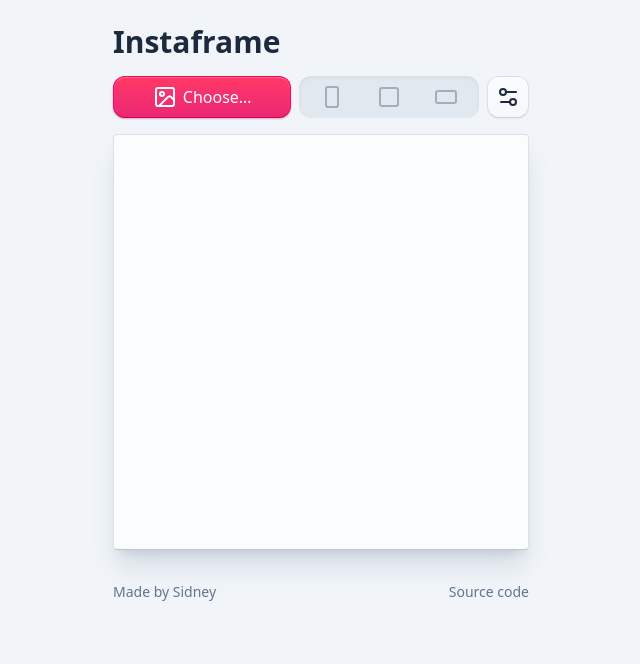
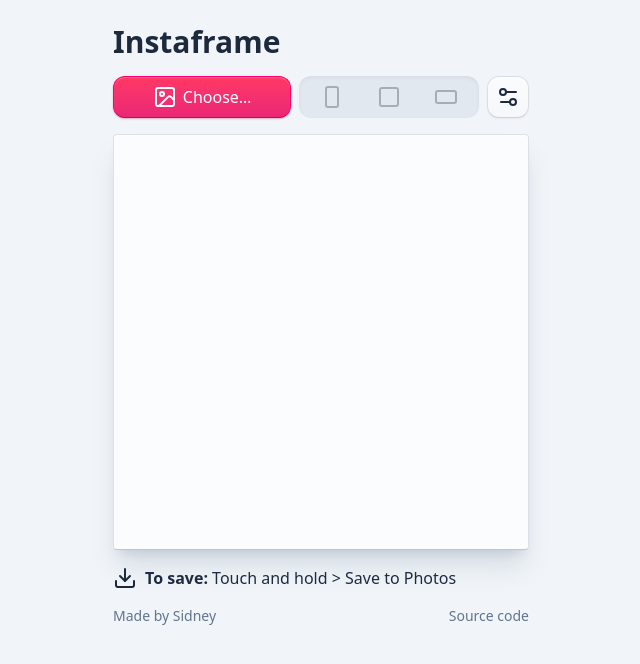
Before and after one commit to notsidney/instaframe, a React (Vite) app: page / in a window 1280 px wide. Shown: the top 664 px of the page, without its empty margins (319-959 px from the left). Built offline with nearby package versions, Linux system fonts and the light colour scheme.

Commit message:
fix color picker

```diff
--- a/src/App.tsx
+++ b/src/App.tsx
@@ -1,13 +1,8 @@
-import { useAtomValue } from "jotai";
 import { DownloadIcon } from "lucide-react";
 import Canvas from "./Canvas";
 import Controls from "./Controls";
-import Expand from "./Expand";
-import { imageAtom } from "./atoms";
 
 export default function App() {
-	const image = useAtomValue(imageAtom);
-
 	return (
 		<main className="container mx-auto max-w-md p-4 pt-6 flex flex-col gap-4 select-none">
 			<header>
@@ -17,7 +12,6 @@
 			<Controls />
 			<Canvas />
 
-			<Expand expanded={image != null}>
 			<div className="flex gap-2">
 				<DownloadIcon />
 				<span>
@@ -25,7 +19,6 @@
 					Save&nbsp;to&nbsp;Photos
 				</span>
 			</div>
-			</Expand>
 
 			<footer className="mt-auto text-sm text-slate-500 dark:text-slate-400 flex justify-between">
 				<div>
--- a/src/CustomControls.tsx
+++ b/src/CustomControls.tsx
@@ -86,7 +86,7 @@
 					value={color}
 					onChange={(e) => setColor(e.target.value)}
 					aria-label="Color"
-					className="block w-8 h-8"
+					className="input shrink-0 w-8 h-8 box-content"
 				/>
 			</div>
 
--- a/src/index.css
+++ b/src/index.css
@@ -36,7 +36,7 @@
 
 @utility input-base {
 	@apply rounded-lg;
-	@apply block min-w-0 w-full grow py-1 pr-3 pl-1;
+	@apply block min-w-0 w-full grow py-1 px-3;
 	@apply caret-primary-500;
 	@apply font-normal text-right;
 	@apply bg-white dark:bg-slate-950;
@@ -44,8 +44,8 @@
 	@apply border-1 border-slate-300;
 	@apply dark:border-1 dark:border-slate-700;
 
-	@apply focus:outline-offset-0;
 	@apply focus:border-1 focus:border-primary-500;
+	@apply focus:outline-3 focus:outline-offset-0 focus:outline-primary-500/30 dark:focus:outline-primary-400/50;
 }
 
 @utility recessed {
@@ -120,21 +120,18 @@
 		@apply font-medium;
 	}
 
-	/* input[type="color" i] {
-		@apply input-base;
-		@apply p-0;
-	} */
+	input[type="color" i] {
+		@apply p-0 overflow-hidden;
 
-	input[type="color" i]::-webkit-color-swatch-wrapper,
-	input[type="color" i]::-moz-color-swatch-wrapper {
-		@apply p-0;
-	}
+		&::-webkit-color-swatch-wrapper,
+		&::-moz-color-swatch-wrapper {
+			@apply p-0;
+		}
 
-	input[type="color" i]::-webkit-color-swatch,
-	input[type="color" i]::-moz-color-swatch {
-		@apply rounded-lg aspect-square;
-		@apply border-0;
-		@apply inset-ring-1 inset-ring-slate-400/50;
+		&::-webkit-color-swatch,
+		&::-moz-color-swatch {
+			@apply border-0;
+		}
 	}
 
 	.input {
```
Lines whose indentation alone changed are shown as unchanged.
